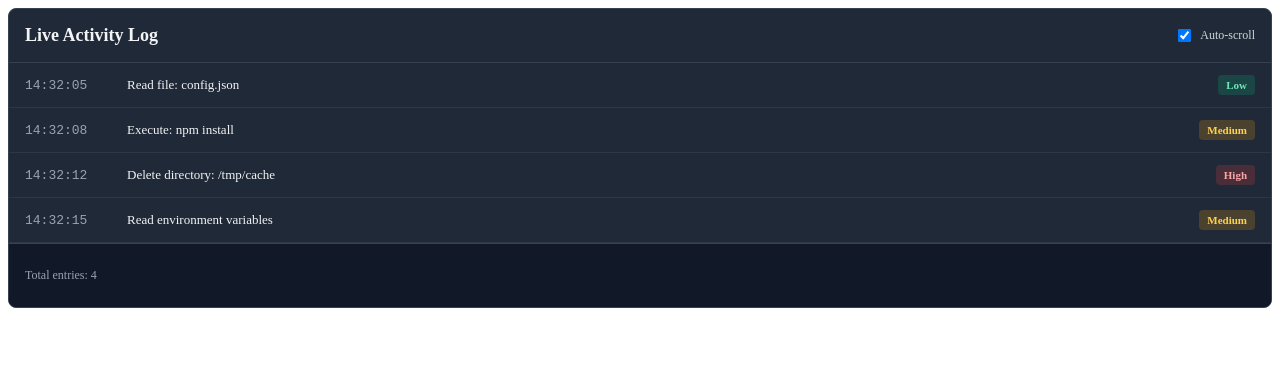
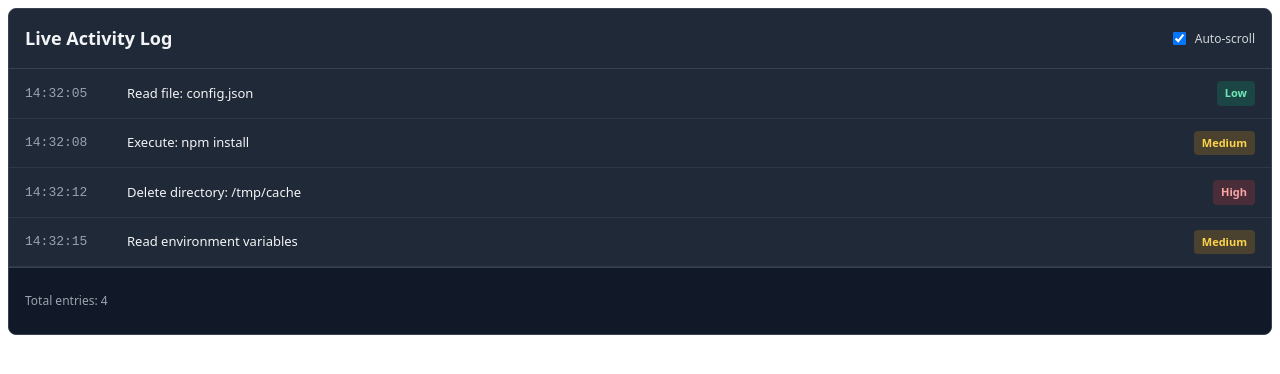
Before and after one commit to SeanSan06/claw-jail, a React (Vite) app in the folder frontend/: page / in a window 1280 px wide. Shown: the top 374 px of the page. Built offline with nearby package versions, Linux system fonts and the light colour scheme.

Commit message:
feat: Restyle the ActivityLog component & rework Security + WhisperFlow

```diff
--- a/frontend/src/components/ModeSelector.jsx
+++ b/frontend/src/components/SecurityRuleSelector.jsx
@@ -2,7 +2,7 @@
 // For example, we can have a safe, flexible, and aggressive mode.
 // Each mode will have different settings for the bot, and will change how the bot
 // behaves in certain situations.
-function ModeSelector() {
+function SecurityRuleSelector() {
     return  (
         <div>
             <Form />
@@ -10,4 +10,4 @@
     );
 }
 
-export default ModeSelector;
+export default SecurityRuleSelector;
--- a/frontend/src/components/WhisperFlow.jsx
+++ b/frontend/src/components/WhisperFlowChat.jsx
@@ -2,7 +2,7 @@
 // into certain commands that the bot can understand. This will be the one way
 // that users interact with the bot, and will be the most important component of
 // the frontend.
-function WhisperFlow() {
+function WhisperFlowChat() {
     return  (
         <div>
             <Form />
@@ -10,4 +10,4 @@
     );
 }
 
-export default WhisperFlow;
+export default WhisperFlowChat;
--- a/frontend/src/styles/styles.css
+++ b/frontend/src/styles/styles.css
@@ -0,0 +1,12 @@
+:root {
+    font-family: system-ui, Avenir, Helvetica, Arial, sans-serif;
+    line-height: 1.5;
+    font-weight: 400;
+    font-synthesis: none;
+    text-rendering: optimizelegibility;
+    -webkit-font-smoothing: antialiased;
+    -moz-osx-font-smoothing: grayscale;
+    color-scheme: light dark;
+    color: var(--text-color);
+    background-color: var(--tinted-bg-color);
+}
```
